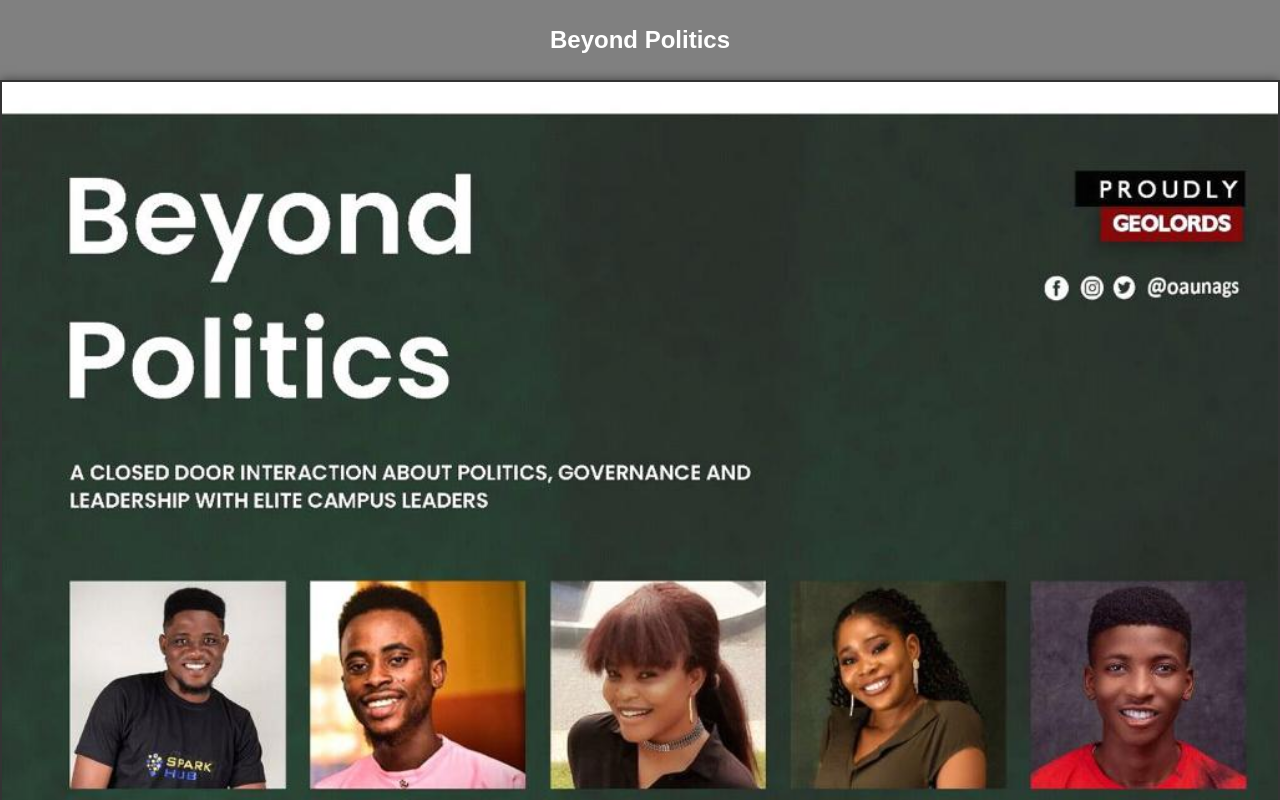
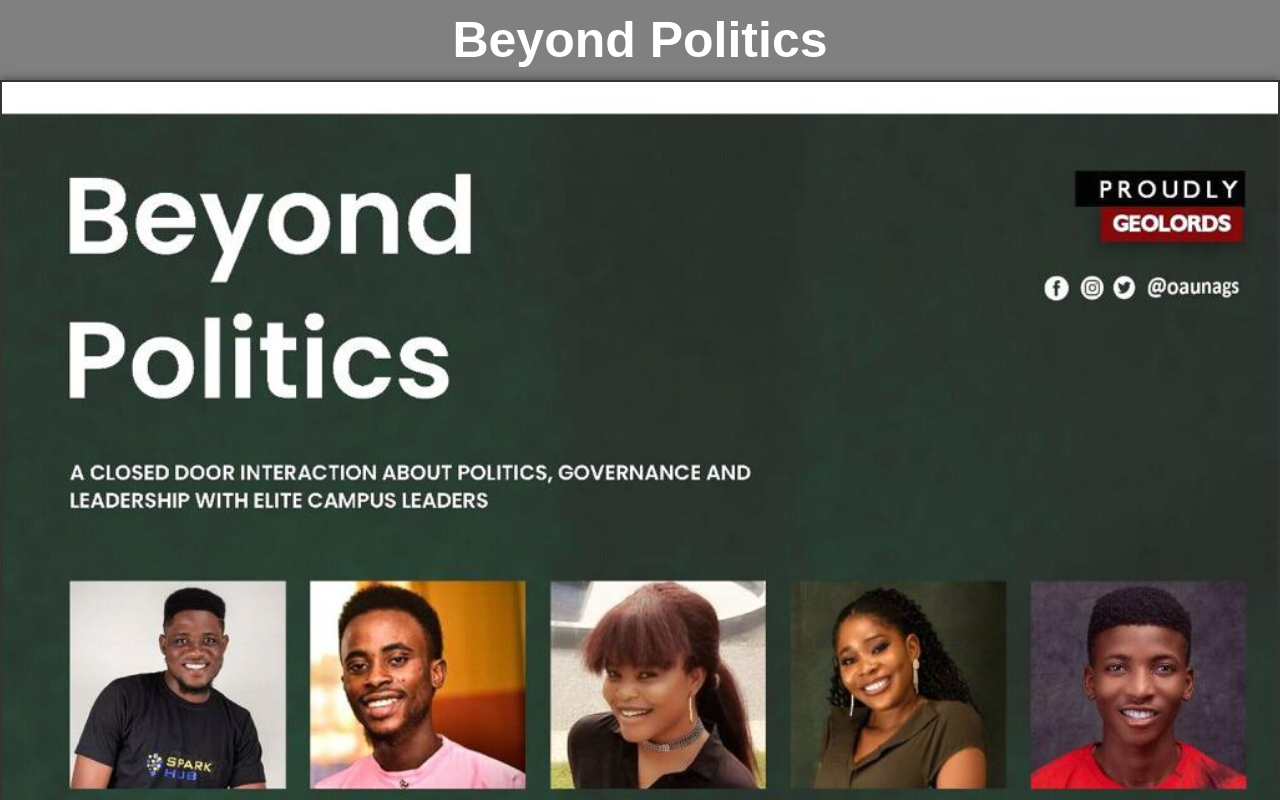
Before and after one commit to kylead10/beyond-politics, a React (Create React App) app: page / in a window 1280 px wide. Shown: the top 800 px of the page. Built offline with nearby package versions, Linux system fonts and the light colour scheme.

Commit message:
css update

```diff
--- a/src/components/header/Header.js
+++ b/src/components/header/Header.js
@@ -4,15 +4,15 @@ import './Header.css';
 import styled from 'styled-components';
 
 const StyledH1 = styled.h1`
-  // font-size: 80px;
+  font-size: 50px;
   text-align: center;
   color: #fff;
   @media (max-width: 768px) {
-    font-size: 3rem; /* Reduce font size for screens up to 768px width */
+    font-size: 3rem;
   }
 
   @media (max-width: 576px) {
-    font-size: 1.2rem; /* Further reduce font size for screens up to 576px width */
+    font-size: 1.2rem;
   }
 `;
 
```
